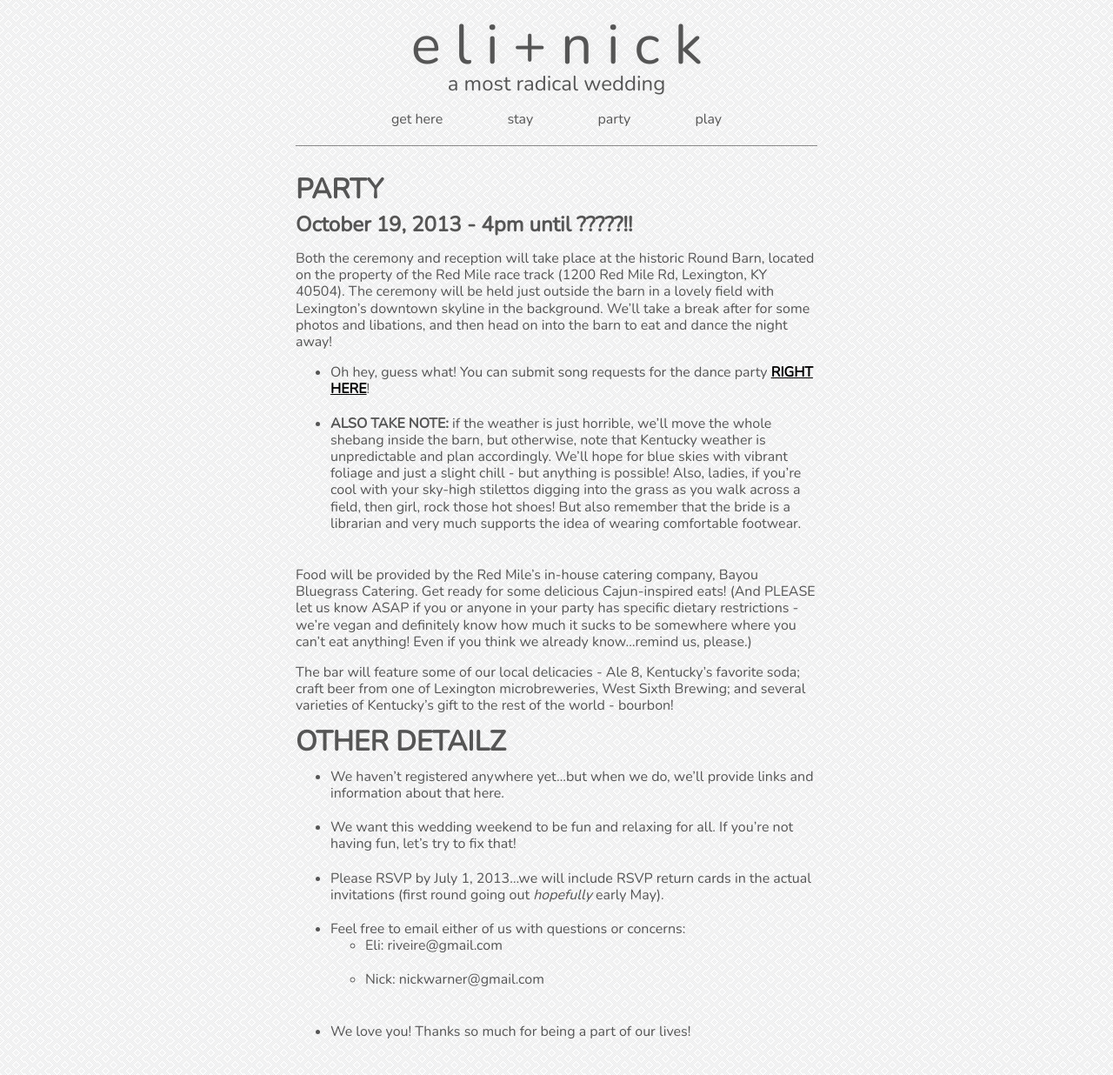
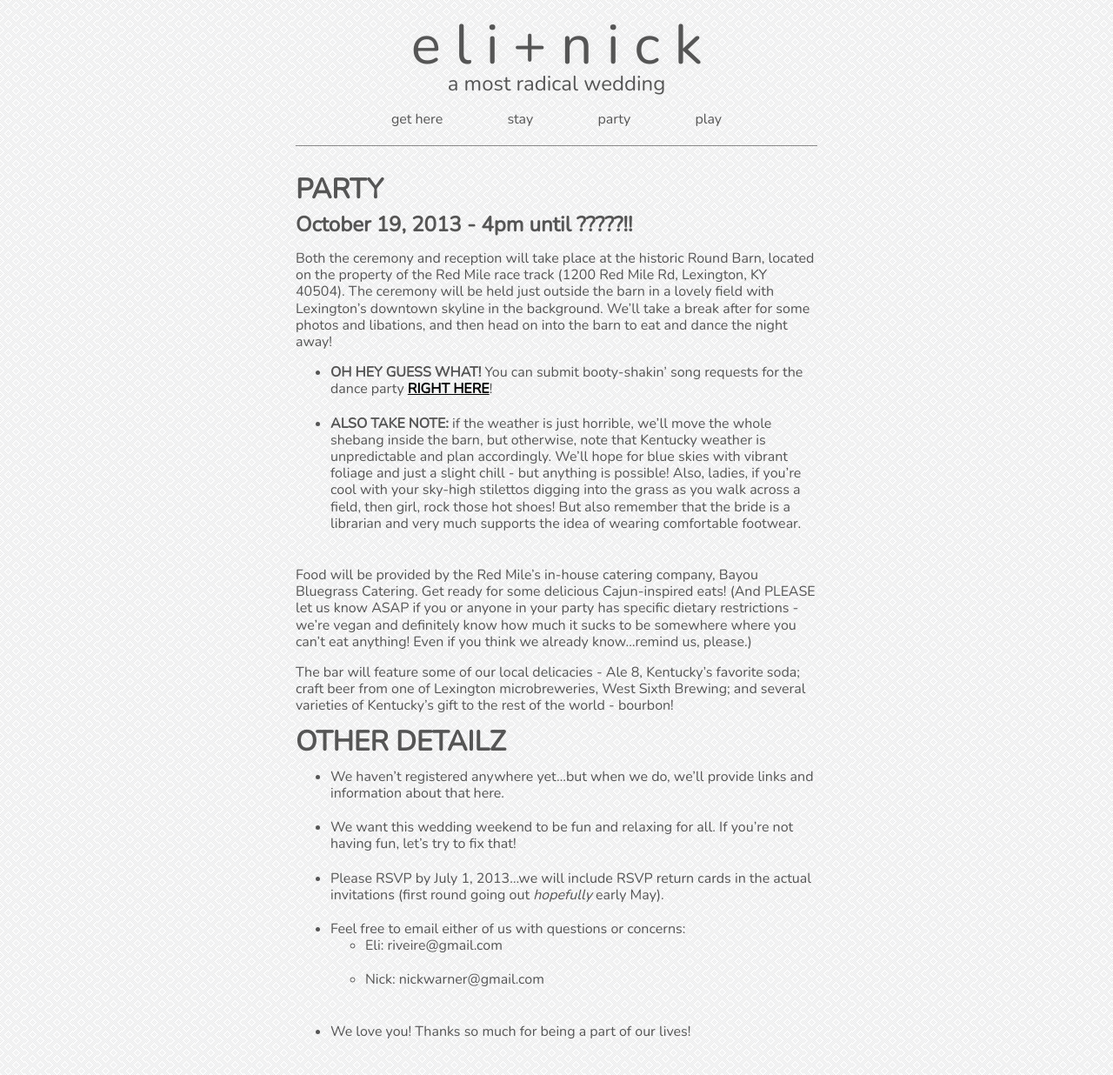
Before and after one commit to nikolaiwarner/eliandnick.com, a Jekyll site: the page built from party.md, in a window 1280 px wide. Shown: the whole page at 87% size. Built offline with Jekyll 4.4.1, drawn with Linux system fonts in a browser that asks for light colours; nearby versions of some CDN libraries.

Commit message:
Update party.md

```diff
--- a/party.md
+++ b/party.md
@@ -9,7 +9,7 @@ title: Party
 
 Both the ceremony and reception will take place at the historic Round Barn, located on the property of the Red Mile race track (1200 Red Mile Rd, Lexington, KY 40504). The ceremony will be held just outside the barn in a lovely field with Lexington’s downtown skyline in the background. We’ll take a break after for some photos and libations, and then head on into the barn to eat and dance the night away!
 
-* Oh hey, guess what! You can submit song requests for the dance party [__RIGHT HERE__](https://docs.google.com/forms/d/1gRWS1Tq05aKgqhNKMSdVZyEexFCqHIZ7Ep4yYwHhsSc/viewform)!
+* __OH HEY GUESS WHAT!__ You can submit booty-shakin' song requests for the dance party [__RIGHT HERE__](https://docs.google.com/forms/d/1gRWS1Tq05aKgqhNKMSdVZyEexFCqHIZ7Ep4yYwHhsSc/viewform)!
 * __ALSO TAKE NOTE:__ if the weather is just horrible, we’ll move the whole shebang inside the barn, but otherwise, note that Kentucky weather is unpredictable and plan accordingly. We’ll hope for blue skies with vibrant foliage and just a slight chill - but anything is possible! Also, ladies, if you’re cool with your sky-high stilettos digging into the grass as you walk across a field, then girl, rock those hot shoes! But also remember that the bride is a librarian and very much supports the idea of wearing comfortable footwear.
 
 
```
